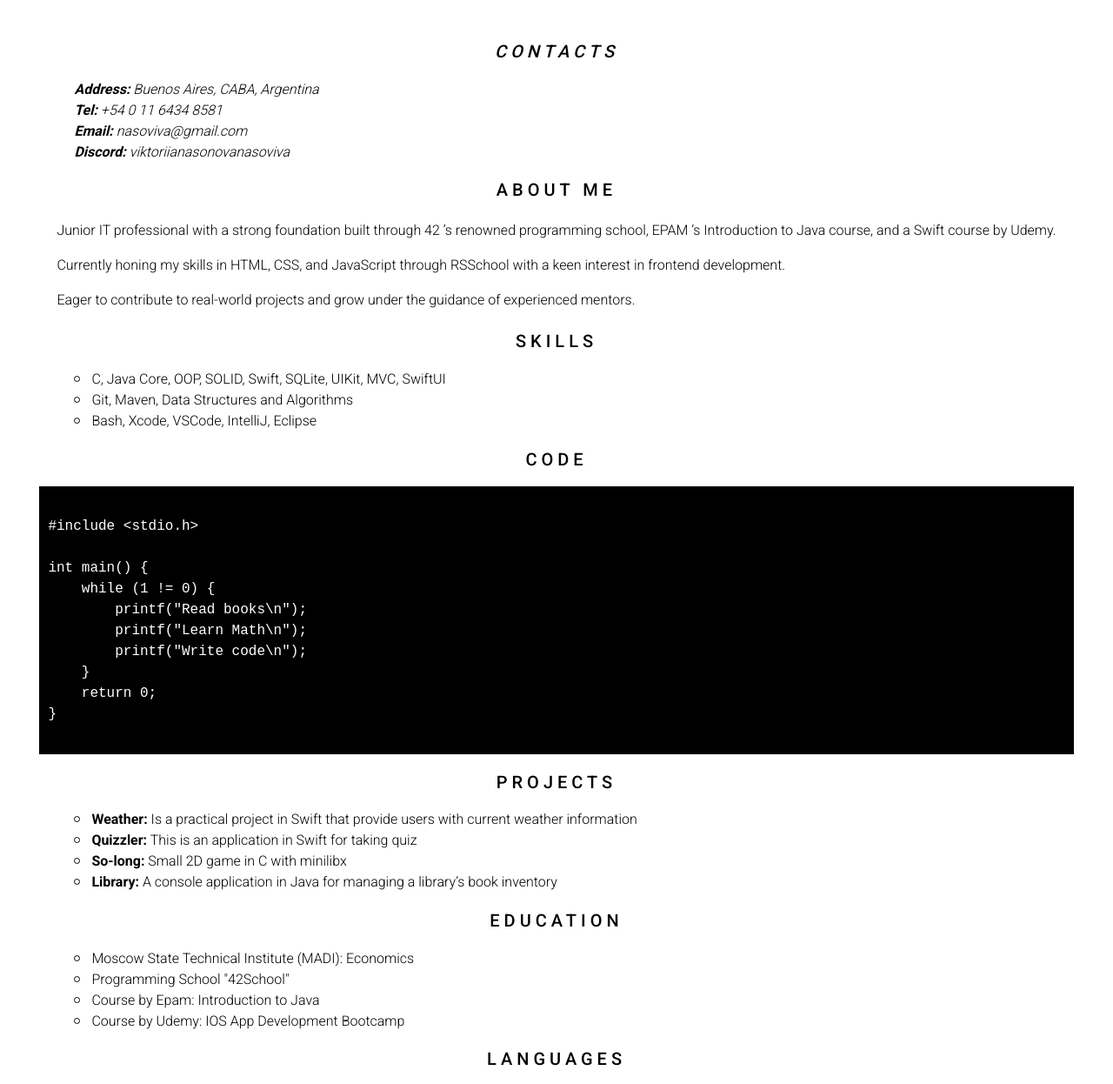
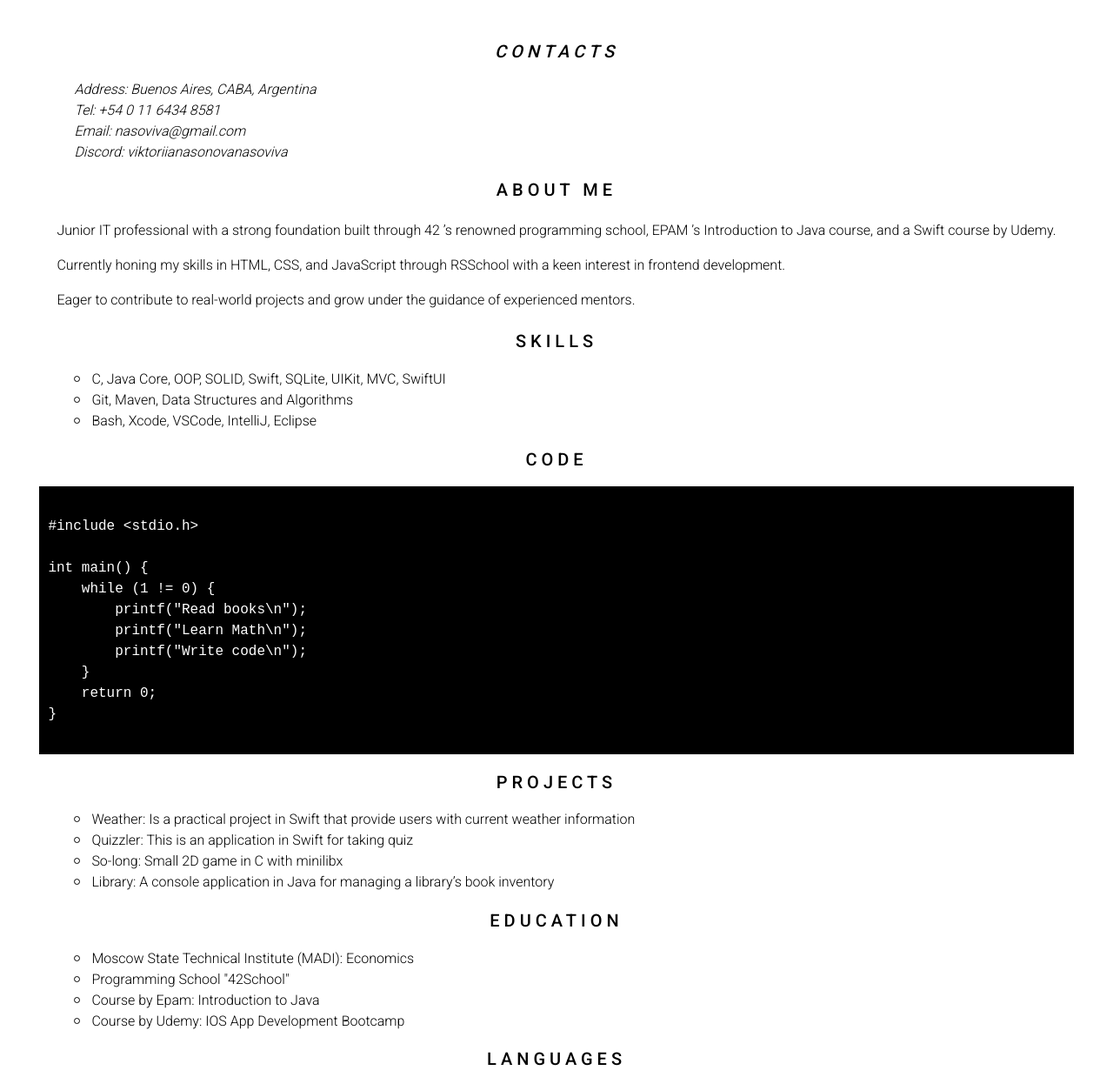
Before and after one commit to nasoviva/rsschool-cv, a plain HTML site: page index.html in a window 1280 px wide. Shown: the part 318-1564 px from the top of the page at 87% size. Drawn offline with Linux system fonts and the light colour scheme.

Commit message:
fix: delete tag b

```diff
--- a/index.html
+++ b/index.html
@@ -38,11 +38,11 @@
                 <h2 class="section-title">Contacts</h2>
                 <ul class="section-list">
                     <li class="contacts">
-                        <Address><b>Address:</b> Buenos Aires, CABA, Argentina</Address>
+                        <Address>Address: Buenos Aires, CABA, Argentina</Address>
                     </li>
-                    <li class="contacts"><b>Tel:</b> +54 0 11 6434 8581</li>
-                    <li class="contacts"><b>Email:</b> nasoviva@gmail.com</li>
-                    <li class="contacts"><b>Discord:</b> viktoriianasonovanasoviva</li>
+                    <li class="contacts">Tel: +54 0 11 6434 8581</li>
+                    <li class="contacts">Email: nasoviva@gmail.com</li>
+                    <li class="contacts">Discord: viktoriianasonovanasoviva</li>
                 </ul>
             </section>
             <section class="section" id="summary">
@@ -89,14 +89,14 @@ int main() {
             <section class="section" id="projects">
                 <h2 class="section-title">Projects</h2>
                 <ul class="section-list">
-                    <li class="nav-link section-item"><a href="https://github.com/nasoviva/Weather"><b>Weather:</b> Is a
+                    <li class="nav-link section-item"><a href="https://github.com/nasoviva/Weather">Weather: Is a
                             practical project in Swift that provide users with current weather information</a></li>
-                    <li class="nav-link section-item"><a href="https://github.com/nasoviva/Quizzler"><b>Quizzler:</b>
+                    <li class="nav-link section-item"><a href="https://github.com/nasoviva/Quizzler">Quizzler:
                             This is an application in Swift for taking quiz</a></li>
-                    <li class="nav-link section-item"><a href="https://github.com/nasoviva/so_long"><b>So-long:</b>
+                    <li class="nav-link section-item"><a href="https://github.com/nasoviva/so_long">So-long:
                             Small 2D game in C with minilibx</a></li>
                     <li class="nav-link section-item"><a
-                            href="https://github.com/nasoviva/java0tutor_for_EPAM/tree/main/final_task"><b>Library:</b>
+                            href="https://github.com/nasoviva/java0tutor_for_EPAM/tree/main/final_task">Library:
                             A console application in Java for managing a library’s book inventory</a></li>
 
                 </ul>
@@ -122,6 +122,7 @@ int main() {
         </div>
     </main>
     <footer class="footer">
+        <div class="container">
             <ul class="footer-list">
                 <li><a href="https://github.com/nasoviva/"><img class="footer-logo" src="./assets/img/gitlogo.png"
                             alt="Github"></a></li>
@@ -131,6 +132,7 @@ int main() {
                 <li><a href="https://rs.school/"><img class="footer-logo" src="./assets/img/rslogo.svg"
                             alt="logoRSSchool"></a></li>
             </ul>
+        </div>
     </footer>
 </body>
 
```
Lines whose indentation alone changed are shown as unchanged.
